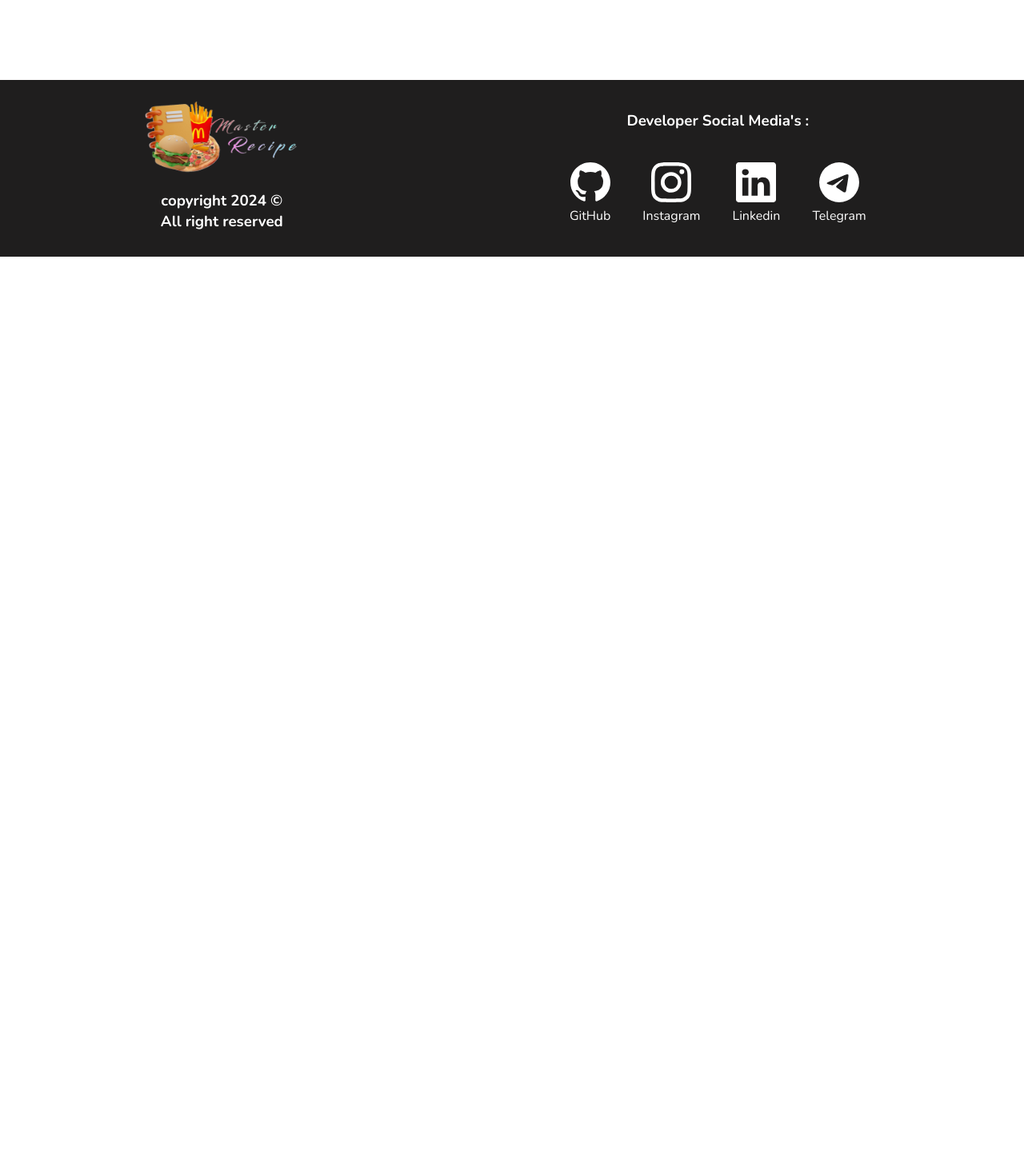
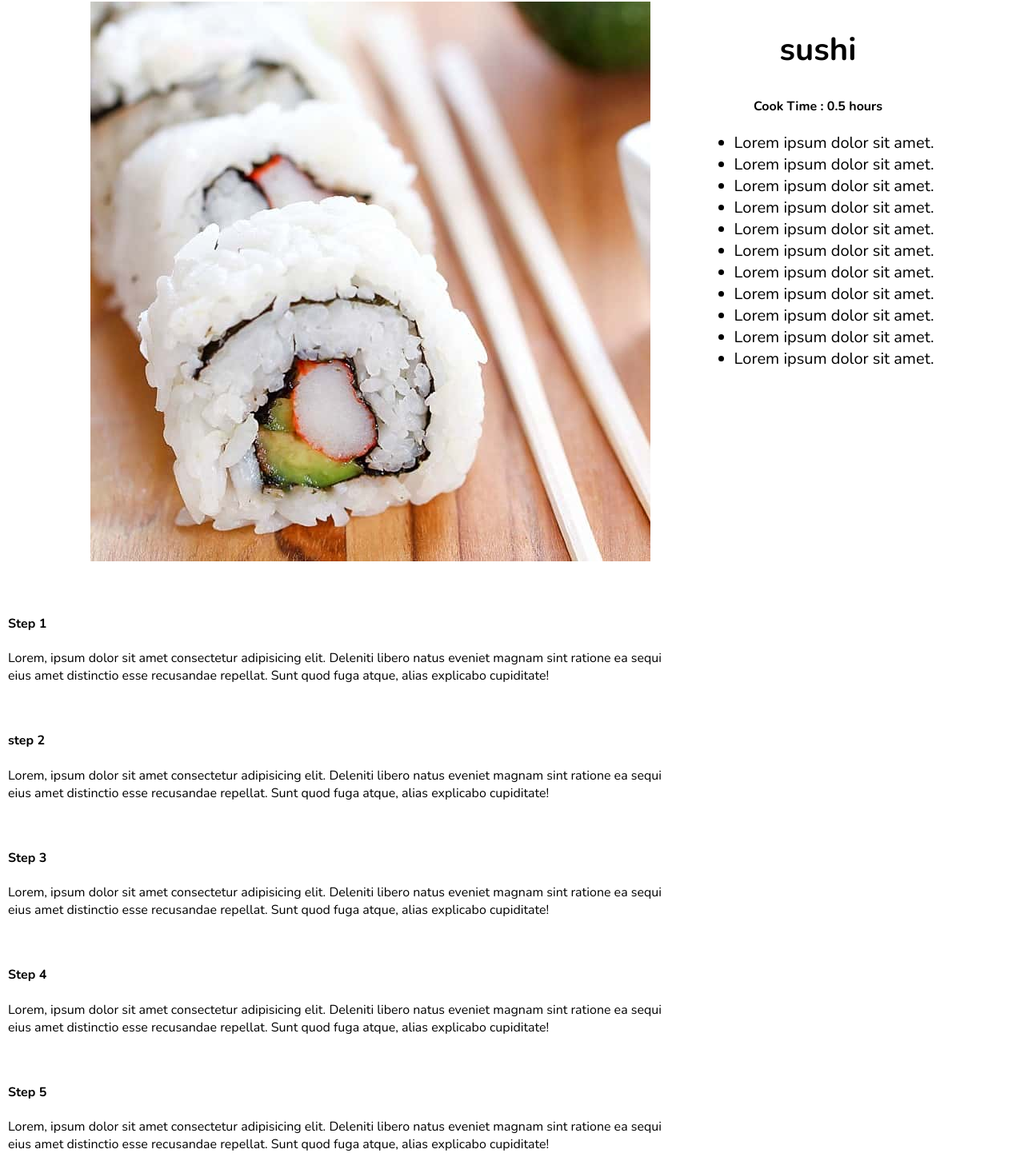
Before and after one commit to Milad-Soleymani/Master-Recipe, a React (Create React App) app: page /recipe/sushi in a window 1280 px wide. Shown: the part 166-1628 px from the top of the page at 80% size. Before the commit the page ends 800 px from the top, so only its background shows below. Built offline with nearby package versions, Linux system fonts and the light colour scheme.

Commit message:
add sushi page and use in route

```diff
--- a/src/App.js
+++ b/src/App.js
@@ -5,6 +5,8 @@ import Home from './pages/Home'
 import Footer from './components/Footer'
 import Pepproni from './pages/pepperoni';
 import Burger from './pages/burger'
+import Sushi from './pages/sushi';
+
 
 import { BrowserRouter as Router, Route, Routes } from 'react-router-dom';
 
@@ -18,6 +20,7 @@ function App() {
           <Route path='/' element={<Home />}/>
           <Route path='/recipe/pepperoni' element={<Pepproni />} />
           <Route path='/recipe/burger' element={<Burger />} />
+          <Route path='/recipe/sushi' element={<Sushi />} />
         </Routes>
         <Footer />
       </Router>
--- /dev/null
+++ b/src/pages/sushi.jsx
@@ -0,0 +1,50 @@
+import sushiImg from '../assets/images/sushi-roll.jpg'
+
+import { BsEmojiHeartEyes } from "react-icons/bs";
+
+import '../Styles/recipe.css'
+
+const Sushi = () => {
+
+    return (
+        <div>
+            <div className='Header'>
+                <div className="picture">
+                    <img src={sushiImg} className='sushiImage' alt='sushi' />
+                </div>
+                <div className="details">
+                    <h2>  sushi </h2>
+                    <h4> Cook Time :    0.5 hours </h4>
+                    <ul>
+                        <li> Lorem ipsum dolor sit amet. </li>
+                        <li> Lorem ipsum dolor sit amet. </li>
+                        <li> Lorem ipsum dolor sit amet. </li>
+                        <li> Lorem ipsum dolor sit amet. </li>
+                        <li> Lorem ipsum dolor sit amet. </li>
+                        <li> Lorem ipsum dolor sit amet. </li>
+                        <li> Lorem ipsum dolor sit amet. </li>
+                        <li> Lorem ipsum dolor sit amet. </li>
+                        <li> Lorem ipsum dolor sit amet. </li>
+                        <li> Lorem ipsum dolor sit amet. </li>
+                        <li> Lorem ipsum dolor sit amet. </li>
+                    </ul>
+                </div>
+            </div>
+            <div className="How-to-cook">
+                <h4> Step 1 </h4>
+                <p> Lorem, ipsum dolor sit amet consectetur adipisicing elit. Deleniti libero natus eveniet magnam sint ratione ea sequi<br /> eius amet distinctio esse recusandae repellat. Sunt quod fuga atque, alias explicabo cupiditate! </p>
+                <br /><h4> step 2 </h4>
+                <p> Lorem, ipsum dolor sit amet consectetur adipisicing elit. Deleniti libero natus eveniet magnam sint ratione ea sequi<br /> eius amet distinctio esse recusandae repellat. Sunt quod fuga atque, alias explicabo cupiditate! </p>
+                <br /><h4> Step 3 </h4>
+                <p> Lorem, ipsum dolor sit amet consectetur adipisicing elit. Deleniti libero natus eveniet magnam sint ratione ea sequi<br /> eius amet distinctio esse recusandae repellat. Sunt quod fuga atque, alias explicabo cupiditate! </p>
+                <br /><h4> Step 4 </h4>
+                <p> Lorem, ipsum dolor sit amet consectetur adipisicing elit. Deleniti libero natus eveniet magnam sint ratione ea sequi<br /> eius amet distinctio esse recusandae repellat. Sunt quod fuga atque, alias explicabo cupiditate! </p>
+                <br /><h4> Step 5 </h4>
+                <p> Lorem, ipsum dolor sit amet consectetur adipisicing elit. Deleniti libero natus eveniet magnam sint ratione ea sequi<br /> eius amet distinctio esse recusandae repellat. Sunt quod fuga atque, alias explicabo cupiditate! </p>
+                <h1> Now, can eat <BsEmojiHeartEyes /> </h1>
+            </div>
+        </div>
+    )
+}
+
+export default Sushi;
```
Also changed, not shown: src/assets/images/sushi-roll.jpg (added).
